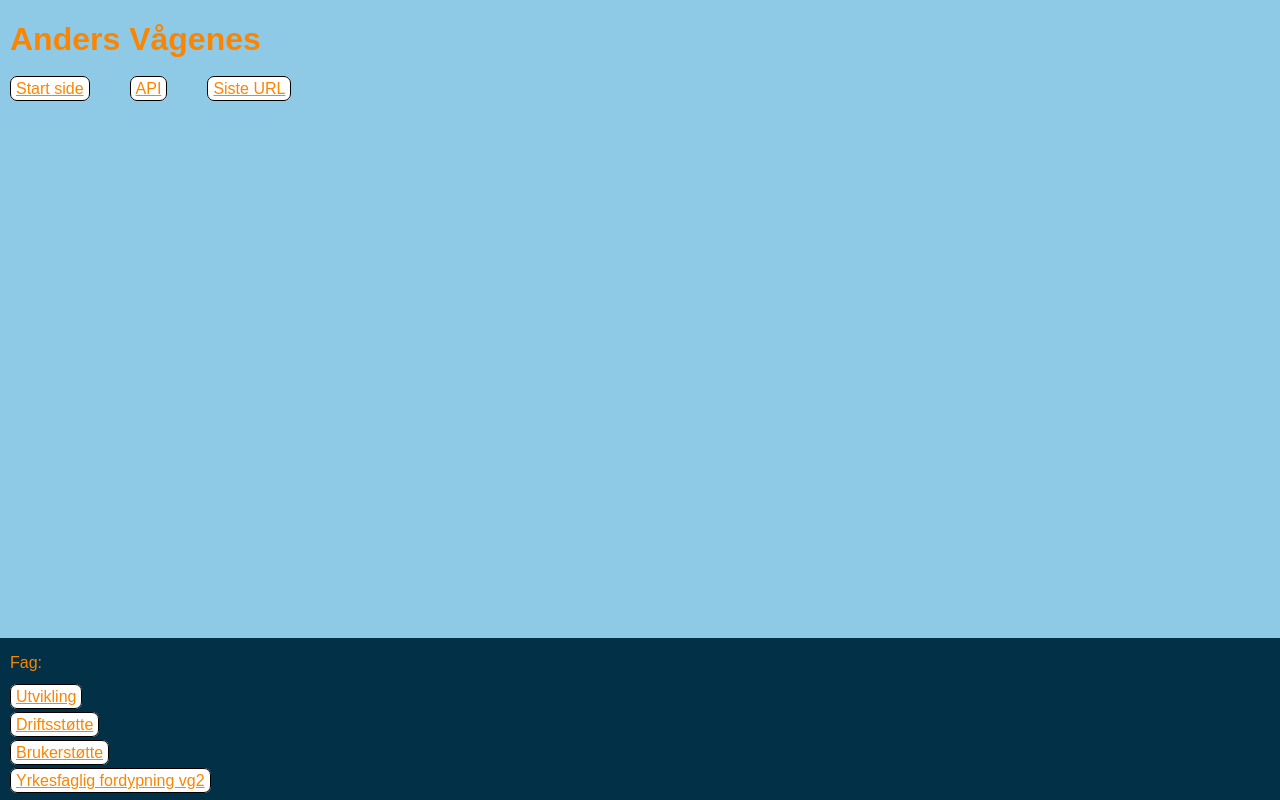
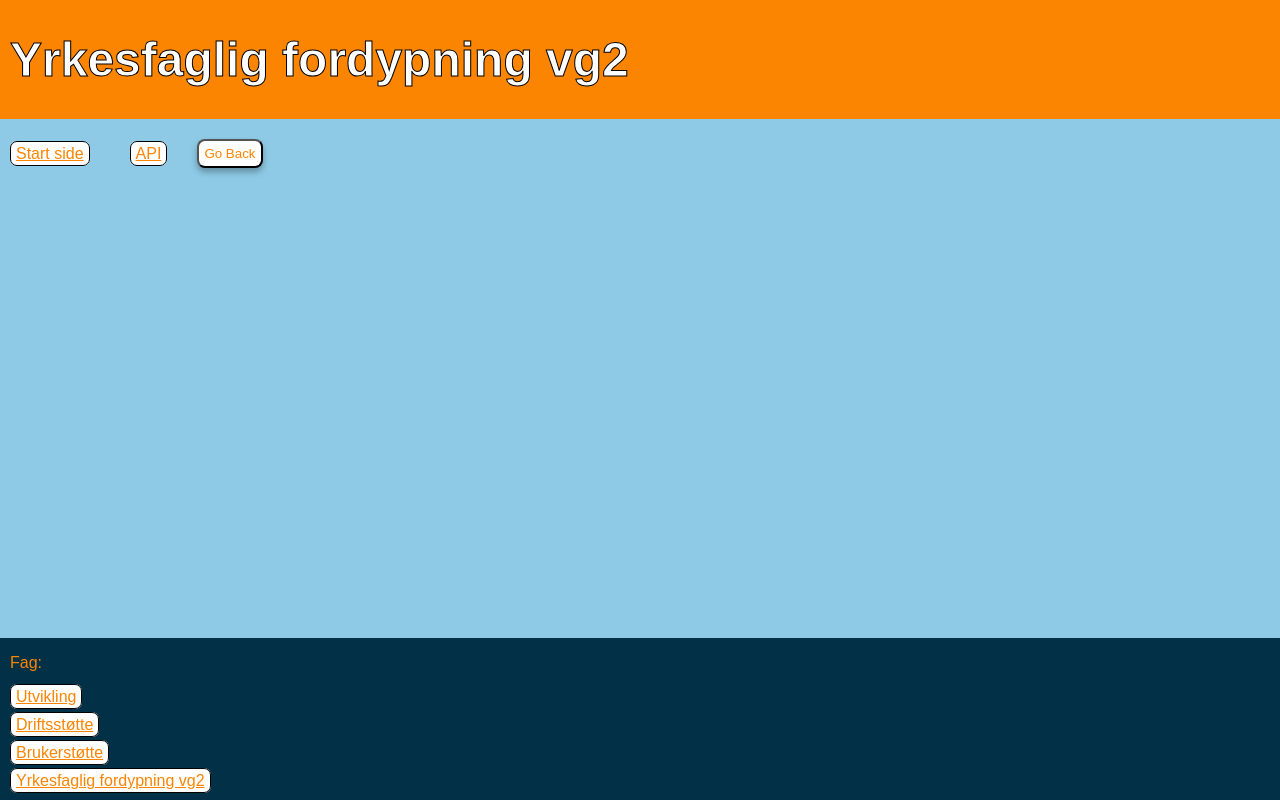
Before and after one commit to Hjollo/API-test, a plain HTML site: page yrkesfaglig fordypning vg2.html in a window 1280 px wide. Drawn offline with Linux system fonts and the light colour scheme.

Commit message:
Added go back to last URL function
Added a function to go back to last URL (The way I found it best to solve).

```diff
--- a/CSS/style.css
+++ b/CSS/style.css
@@ -6,6 +6,10 @@ body {
     flex-direction: column;
     background-color: #8ecae6;
     color: #fb8500;
+}
+
+#title {
+    background-color: #fb8500;
 }
 
 html {
@@ -17,6 +21,7 @@ html {
 }
 
 .box1 {
+    margin-top: 20px;
     display: flex;
     flex-wrap: wrap;
     align-items: center;
@@ -31,8 +36,11 @@ html {
 }
 
 h1 {
-    color: #fb8500;
+    color: white;
+    -webkit-text-stroke: 1px black;
     margin-left: 10px;
+    font-size: 48px;
+    font-weight: bold;
 }
 
 p {
@@ -41,7 +49,6 @@ p {
 }
 
 .header-container {
-    background-color: #8ecae6;
     color: #fb8500;
     display: grid;
 }
--- a/yrkesfaglig fordypning vg2.html
+++ b/yrkesfaglig fordypning vg2.html
@@ -9,14 +9,19 @@
 </head>
 
 <body>
+    <div id="title"><h1>Yrkesfaglig fordypning vg2</h1></div>
     <div class="main-container">
         <div class="header-container">
-            <h1 class="topnav-center">Anders Vågenes</h1>
             <nav>
                 <div class="box1">
                     <div><a href="index.html">Start side</a></div>
                     <div><a href="API.html">API</a></div>
-                    <div><a href="URL.html">Siste URL</a></div>
+                    <button onclick="myFunction()">Go Back</button>
+                    <script>
+                        function myFunction() {
+                            window.history.back();
+                        }
+                    </script>
                 </div>
             </nav>
         </div>
```
Also changed, not shown: API.html (+7 -2 lines), brukerstøtte.html (+7 -2 lines), driftstøtte.html (+7 -2 lines), index.html (+8 -4 lines), utvikling.html (+7 -2 lines), URL.html (deleted).
